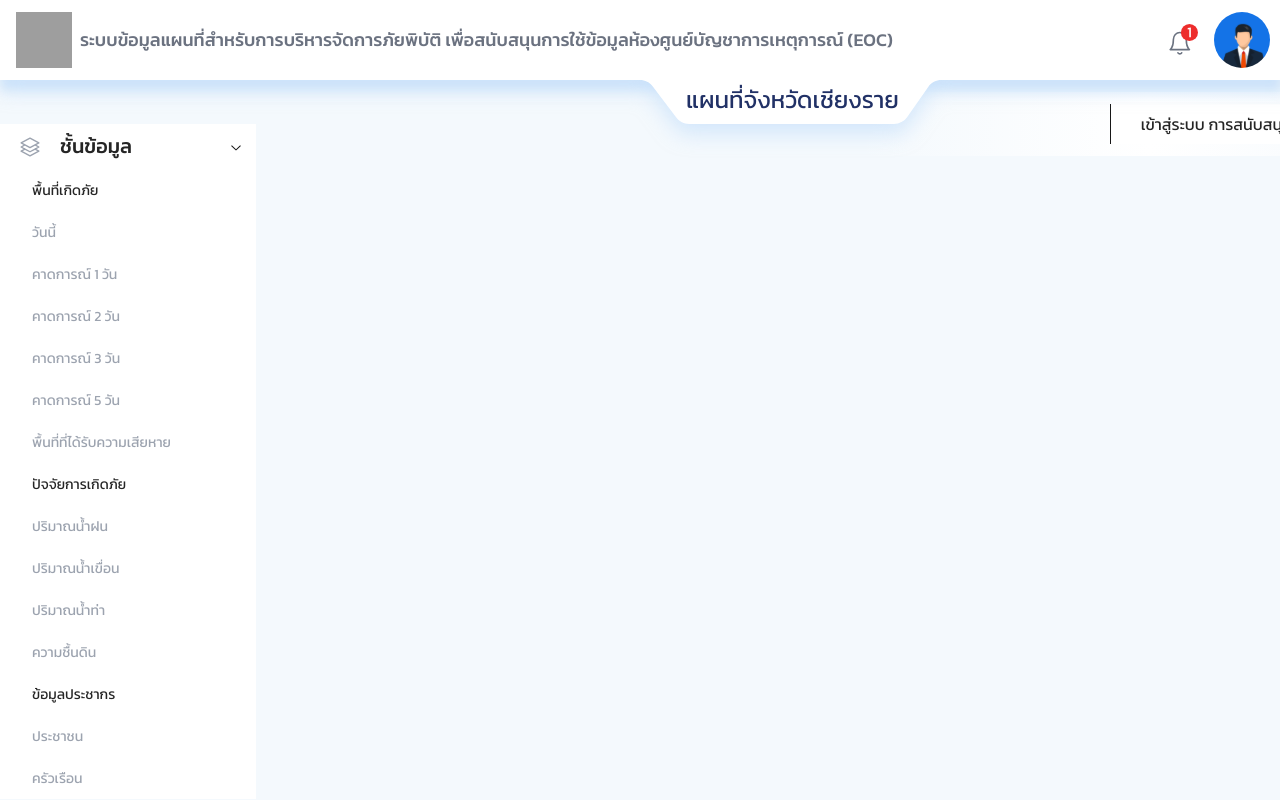
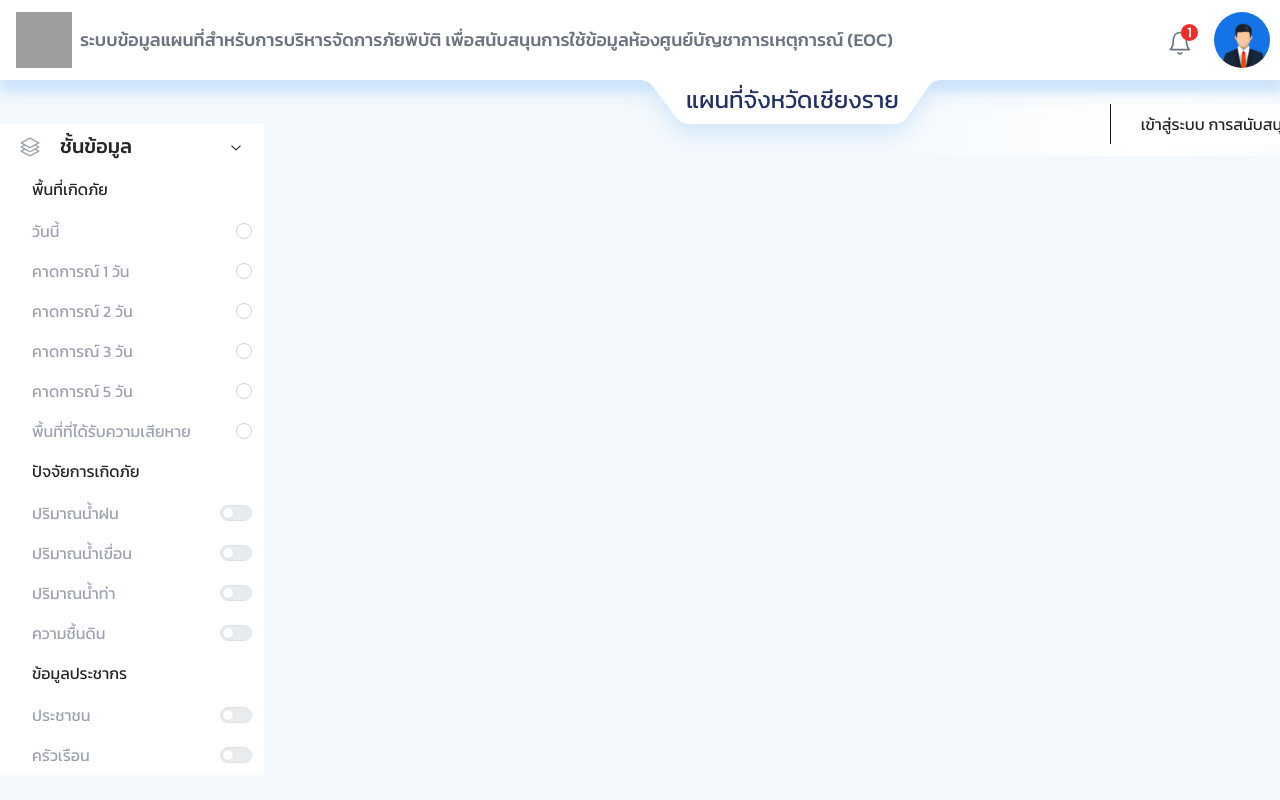
Before and after one commit to WatcharitNew/demo-dswc-one-map, a Next.js app: page / in a window 1280 px wide. Shown: the top 800 px of the page. Built offline with nearby package versions, Linux system fonts and the light colour scheme; grey boxes are pictures that could not be loaded.

Commit message:
[DDH-13] Add Radio and Switch

```diff
--- a/src/app/page.js
+++ b/src/app/page.js
@@ -1,4 +1,4 @@
-import MapFilter from "@/components/MapFilter";
+import MapFilter from "@/components/MapFilter/MapFilter";
 
 export default function Home() {
   return <div className="w-full h-full">
--- a/src/components/MapFilter.js
+++ /dev/null
@@ -1,59 +0,0 @@
-'use client'
-
-import { NavLink, Image } from '@mantine/core';
-import React from 'react';
-
-const MapFilter = () => {
-  const mockData = {
-    "พื้นที่เกิดภัย": [
-      "วันนี้",
-      "คาดการณ์ 1 วัน",
-      "คาดการณ์ 2 วัน",
-      "คาดการณ์ 3 วัน",
-      "คาดการณ์ 5 วัน",
-      "พื้นที่ที่ได้รับความเสียหาย"
-    ],
-    "ปัจจัยการเกิดภัย": [
-      "ปริมาณน้ำฝน",
-      "ปริมาณน้ำเขื่อน",
-      "ปริมาณน้ำท่า",
-      "ความชื้นดิน"
-    ],
-    "ข้อมูลประชากร": [
-      "ประชาชน",
-      "ครัวเรือน"
-    ]
-  }
-
-  return (
-    <div className='w-fit bg-white'>
-      <NavLink
-        href="#required-for-focus"
-        label={<span className="text-gray-900 text-xl font-medium">ชั้นข้อมูล</span>}
-        leftSection={<Image alt="layer" className="size-5 mx-2" src="/layer.svg" />}
-        defaultOpened={true}
-        className="w-64"
-      >
-        {Object.keys(mockData).map((key) => (
-          <NavLink
-            key={key}
-            label={<span className="text-gray-900">{key}</span>}
-            opened={true}
-            childrenOffset={0}
-            disableRightSectionRotation={true}
-            rightSection={<div />}
-          >
-            {mockData[key].map((value) => (
-              <NavLink
-                key={value}
-                label={<span className="text-gray-400">{value}</span>}
-              />
-            ))}
-          </NavLink>
-        ))}
-      </NavLink>
-    </div>
-  );
-};
-
-export default MapFilter;
--- /dev/null
+++ b/src/components/MapFilter/MapFilter.js
@@ -0,0 +1,67 @@
+import { NavLink, Image, Radio } from '@mantine/core';
+import React from 'react';
+import MapFilterRadio from './MapFilterRadio';
+import MapFilterSwitch from './MapFilterSwitch';
+
+const MapFilter = () => {
+  const mockData = {
+    "พื้นที่เกิดภัย": {
+      type: 'radio',
+      data: [
+        "วันนี้",
+        "คาดการณ์ 1 วัน",
+        "คาดการณ์ 2 วัน",
+        "คาดการณ์ 3 วัน",
+        "คาดการณ์ 5 วัน",
+        "พื้นที่ที่ได้รับความเสียหาย"
+      ]
+    },
+    "ปัจจัยการเกิดภัย": {
+      type: 'checkbox',
+      data: [
+      "ปริมาณน้ำฝน",
+      "ปริมาณน้ำเขื่อน",
+      "ปริมาณน้ำท่า",
+      "ความชื้นดิน"
+      ]
+    },
+    "ข้อมูลประชากร": {
+      type: 'checkbox',
+      data: [
+      "ประชาชน",
+      "ครัวเรือน"
+      ]
+    }
+  }
+
+  return (
+    <div className='w-fit bg-white'>
+      <NavLink
+        href="#required-for-focus"
+        label={<span className="text-gray-900 text-xl font-medium">ชั้นข้อมูล</span>}
+        leftSection={<Image alt="layer" className="size-5 mx-2" src="/layer.svg" />}
+        defaultOpened={true}
+        className="w-64"
+      >
+        {Object.keys(mockData).map((key) => (
+          <NavLink
+            key={key}
+            label={<span className="text-gray-900 text-base">{key}</span>}
+            opened={true}
+            childrenOffset={0}
+            disableRightSectionRotation={true}
+            rightSection={<div />}
+          >
+            {mockData[key].data.map((value) => (
+              mockData[key].type === 'radio' ?
+                <MapFilterRadio key={value} label={value} /> :
+                <MapFilterSwitch key={value} label={value} />
+            ))}
+          </NavLink>
+        ))}
+      </NavLink>
+    </div>
+  );
+};
+
+export default MapFilter;
--- /dev/null
+++ b/src/components/MapFilter/MapFilterRadio.js
@@ -0,0 +1,23 @@
+import { NavLink, Radio } from '@mantine/core';
+import React from 'react';
+
+const MapFilterRadio = ({ label }) => {
+  return (
+    <NavLink
+      label={
+        <Radio
+          labelPosition="left"
+          label={<div className='text-base text-gray-400 w-48'>{label}</div>}
+          color="green"
+          size="xs"
+          variant="outline"
+          classNames={{
+            body: 'items-center'
+          }}
+        />
+      }
+    />
+  );
+};
+
+export default MapFilterRadio;
--- /dev/null
+++ b/src/components/MapFilter/MapFilterSwitch.js
@@ -0,0 +1,23 @@
+import { NavLink, Switch } from '@mantine/core';
+import React from 'react';
+
+const MapFilterSwitch = ({ label }) => {
+  return (
+    <NavLink
+      label={
+        <Switch
+          labelPosition="left"
+          label={<div className='text-base text-gray-400 w-44'>{label}</div>}
+          color="green"
+          size="xs"
+          variant="outline"
+          classNames={{
+            body: 'items-center'
+          }}
+        />
+      }
+    />
+  );
+};
+
+export default MapFilterSwitch;
```
